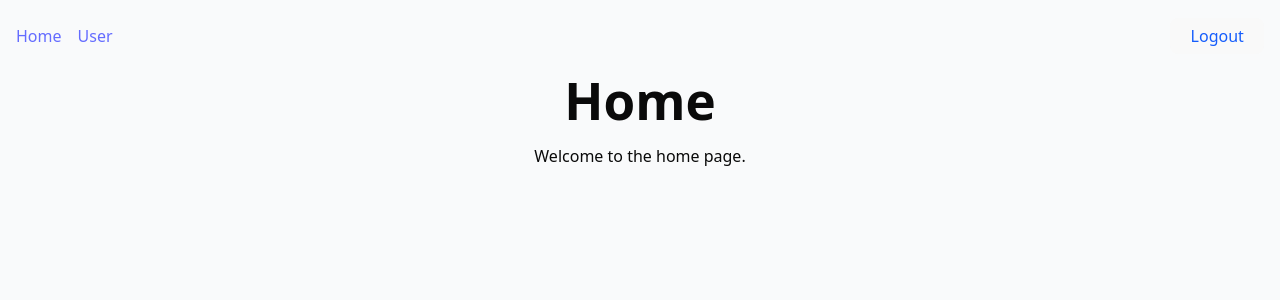
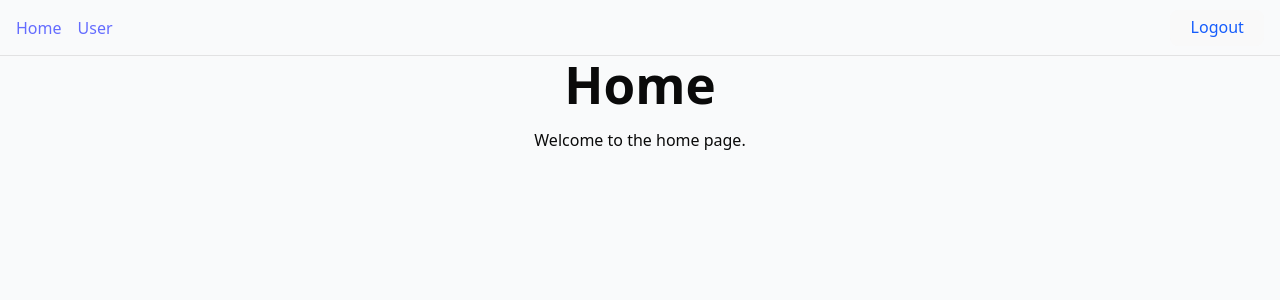
Before and after one commit to JasonKing5/ife, a React (Vite) app: page / in a window 1280 px wide. Shown: the top 300 px of the page. Built offline with nearby package versions, Linux system fonts and the light colour scheme; sample sign-in values are in the browser's storage.

Commit message:
feat: update layout ui

```diff
--- a/src/layouts/AppLayout.tsx
+++ b/src/layouts/AppLayout.tsx
@@ -14,8 +14,8 @@
   );
 
   return (
-    <div className="min-h-screen min-w-screen bg-gray-50 p-4 flex flex-col">
-      <header className="mb-4 flex gap-4 justify-between items-center h-10">
+    <div className="min-h-screen min-w-screen bg-gray-50 flex flex-col">
+      <header className="flex gap-4 justify-between items-center h-14 border-b-1 border-b-[#e2e2e3] pl-4 pr-4">
         <div className="flex gap-4">
           {visibleMenu.map((item) => (
             <NavLink
@@ -49,7 +49,7 @@
           </Button>
         )}
       </header>
-      <main className="flex-1">
+      <main className="flex-1 flex">
         <Outlet />
       </main>
     </div>
--- a/src/pages/home/index.tsx
+++ b/src/pages/home/index.tsx
@@ -1,6 +1,6 @@
 export default function HomePage() {
   return (
-    <div className="flex flex-col items-center justify-center flex-1">
+    <div className="flex flex-col items-center flex-1">
       <h1 className="text-4xl font-bold mb-4">Home</h1>
       <p className="mb-4">Welcome to the home page.</p>
     </div>
```
